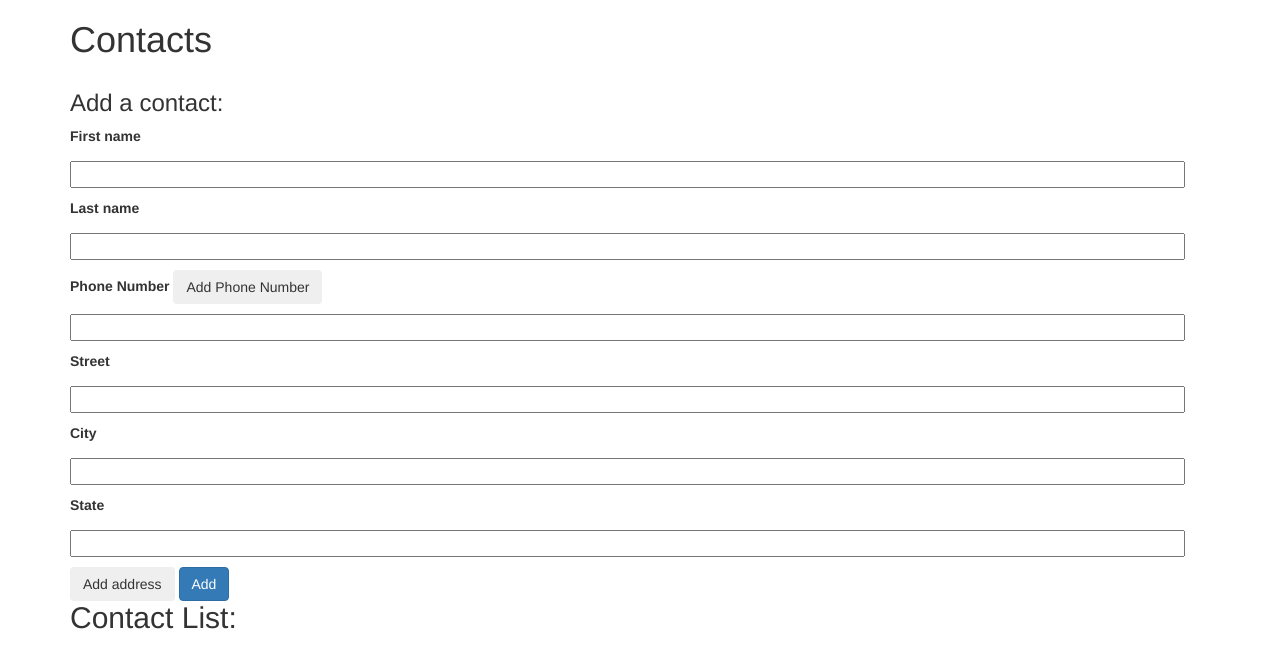
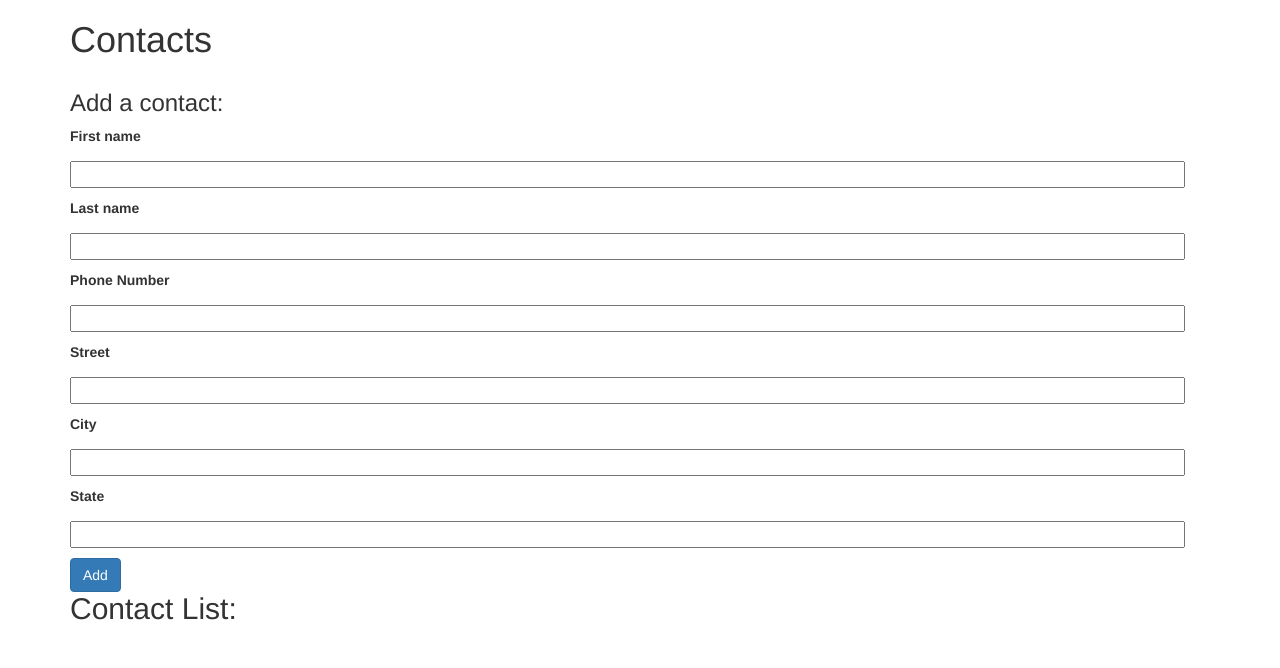
Before and after one commit to Zakjholt/contacts-app, a plain HTML site: page index.html in a window 1280 px wide. Drawn offline with nearby package versions, Linux system fonts and the light colour scheme.

Commit message:
About to start working on V2

```diff
--- a/app.js
+++ b/app.js
@@ -8,8 +8,6 @@ var Person = {
 };
 
 var contactList = [];
-
-var current;
 
 $(document).ready(function() {
 
--- a/index.html
+++ b/index.html
@@ -19,7 +19,6 @@
             <label for="lastName">Last name</label>
             <input type="text" id="lastName">
             <label for="phoneNumber">Phone Number</label>
-            <button id="addPhoneNumber" class="btn">Add Phone Number</button>
             <input type="tel" id="phoneNumber">
             <label for="street">Street</label>
             <input type="text" id="street">
@@ -27,7 +26,6 @@
             <input type="text" id="city">
             <label for="state">State</label>
             <input type="text" id="state">
-            <button id="addAddress" class="btn">Add address</button>
             <button id="addContact" class="btn btn-primary">Add</button>
         </form>
         <aside id="contactInfo">
```
Lines whose indentation alone changed are shown as unchanged.
